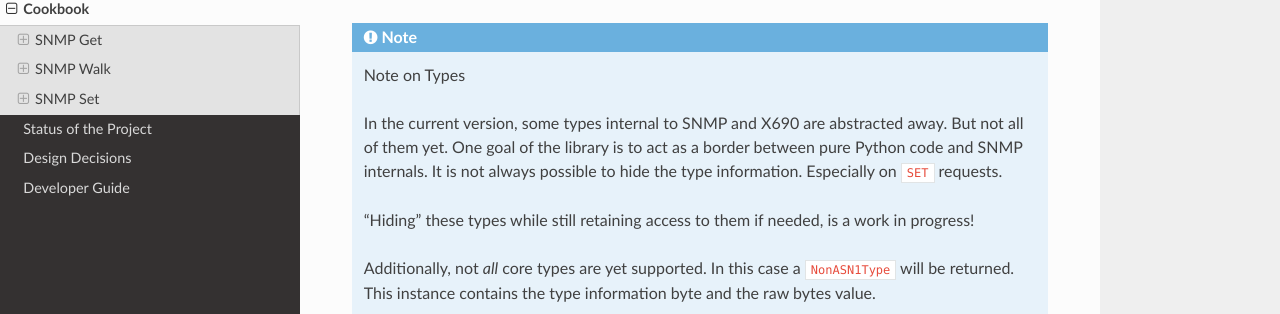
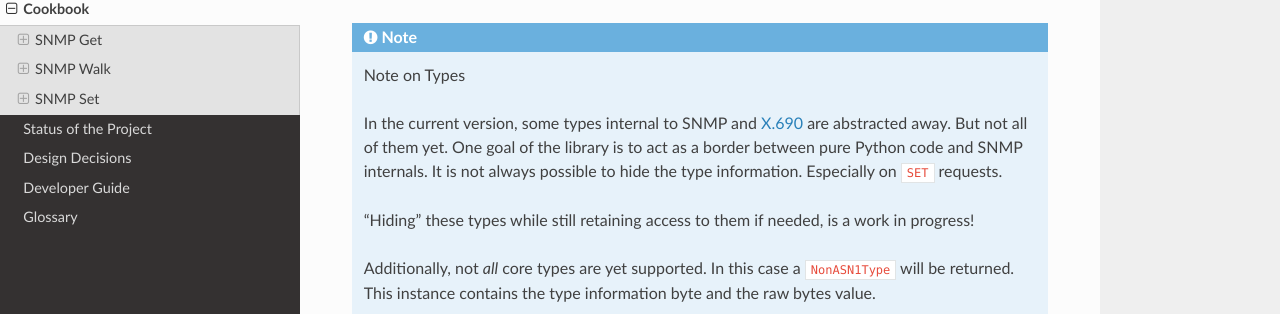
Before and after one commit to exhuma/puresnmp, a Sphinx documentation site: the page built from docs/cookbook.rst, in a window 1280 px wide and 900 px high. Shown: the part 137-451 px from the top of the window. Built offline with Sphinx 7.4.7 and the Read the Docs theme 2.0.0, drawn with Linux system fonts in a browser that asks for light colours; pages that are not in the unit, such as notebooks, are missing from menus.

Commit message:
Added a glossary.

```diff
--- a/README.rst
+++ b/README.rst
@@ -50,8 +50,8 @@ Why
 
     The aim of this project is to focus on SNMP in itself and provide a very
     simple API. Instead of implementing ASN.1 parsing, the SNMP related ASN.1
-    and X.690 information is hard-coded (keeping in mind that all that's
-    hard-coded is well defined).
+    and :term:`X.690` information is hard-coded (keeping in mind that all
+    that's hard-coded is well defined).
 
     It is of course possible to *wrap* this package in another package adding
     MIB parsing and processing. This is, and will be however **out of the scope
--- a/docs/cookbook.rst
+++ b/docs/cookbook.rst
@@ -5,9 +5,9 @@ Cookbook
 
 .. note:: Note on Types
 
-    In the current version, some types internal to SNMP and X690 are abstracted
-    away. But not all of them yet. One goal of the library is to act as a
-    border between pure Python code and SNMP internals. It is not always
+    In the current version, some types internal to SNMP and :term:`X.690` are
+    abstracted away. But not all of them yet. One goal of the library is to act
+    as a border between pure Python code and SNMP internals. It is not always
     possible to hide the type information. Especially on ``SET`` requests.
 
     "Hiding" these types while still retaining access to them if needed, is a
--- a/docs/developer_guide/references.rst
+++ b/docs/developer_guide/references.rst
@@ -3,6 +3,9 @@ References
 
 This document contains various references which were helpful in the development
 of this library.
+
+X.690
+    https://www.itu.int/rec/T-REC-X.690/en
 
 GetNextPDU (and others) explained:
     https://tools.ietf.org/html/rfc1157#section-4.1.3
--- a/docs/index.rst
+++ b/docs/index.rst
@@ -16,6 +16,7 @@ Contents
    design_decisions
    references
    developer_guide/index
+   glossary
 
 
 Indices and tables
```
Also changed, not shown: docs/developer_guide/high_level.rst (+13 -15 lines), docs/glossary.rst (added, +16 -0 lines).
